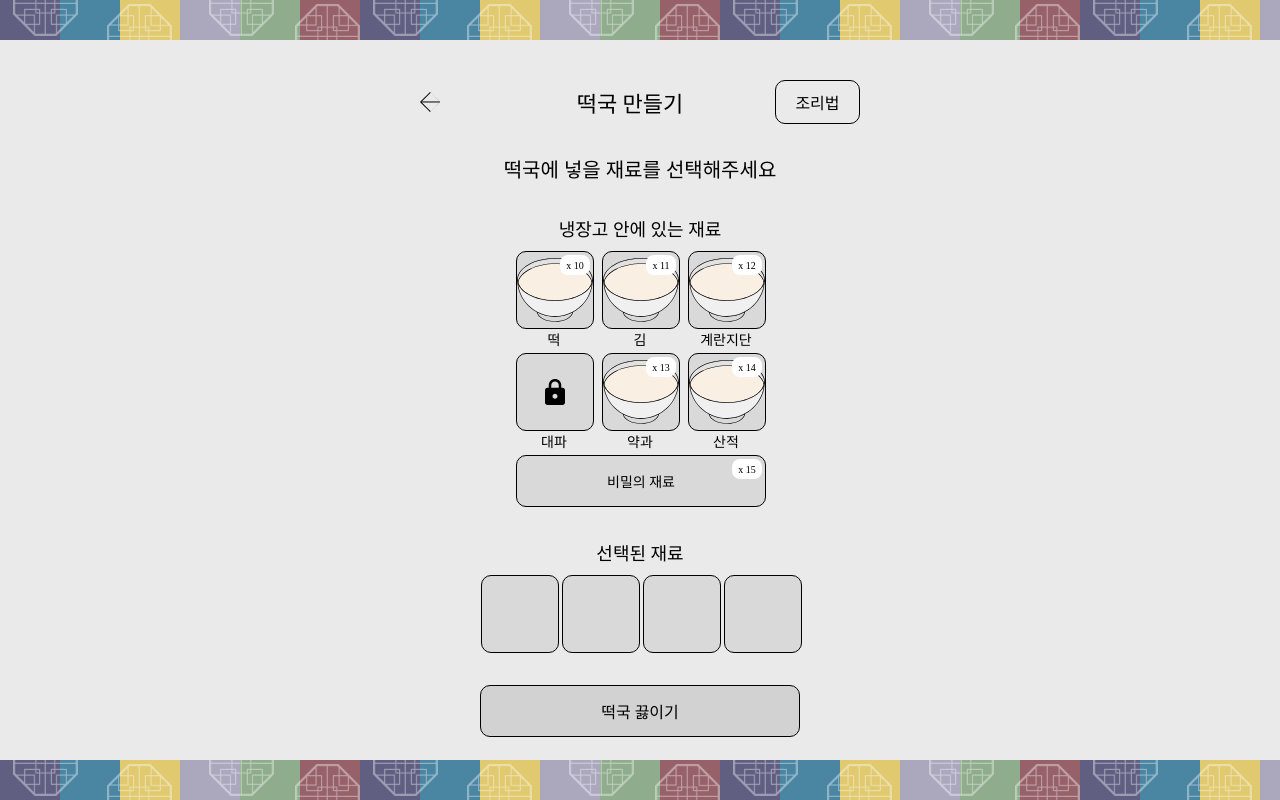
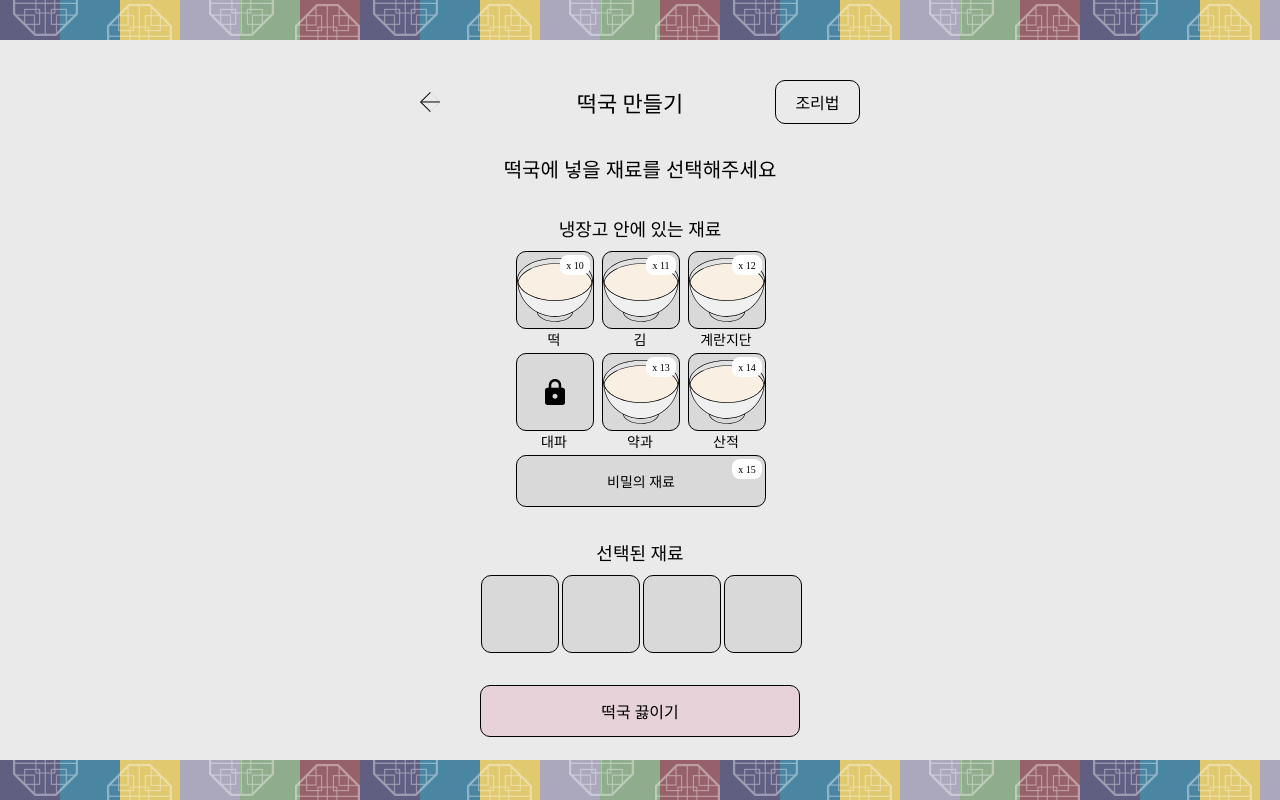
Before and after one commit to jangsumi/Making-Tteokguk-FE, a React (Vite) app: page /selectIngredient in a window 1280 px wide. Built offline with nearby package versions, Linux system fonts and the light colour scheme; a web font is replaced by a local one.

Commit message:
feat. 버튼 활성화/비활성화 구현

```diff
--- a/src/components/Button/Button.jsx
+++ b/src/components/Button/Button.jsx
@@ -2,11 +2,12 @@ import React from 'react';
 import * as styled from "./styles";
 import {useNavigate} from "react-router-dom";
 
-const Button = ({text, pageName}) => {
+const Button = ({active, text, pageName}) => {
     const navigate = useNavigate();
 
     return (
-        <styled.ButtonContainer onClick={()=>navigate(pageName)}>
+        <styled.ButtonContainer active={active}
+                                onClick={()=>active&&navigate(pageName)}>
             {text}
         </styled.ButtonContainer>
     );
--- a/src/components/Button/styles.jsx
+++ b/src/components/Button/styles.jsx
@@ -3,13 +3,13 @@ import styled from "styled-components";
 export const ButtonContainer = styled.div`
   width: calc(100% - 2px);
   max-width: 318px;
-  margin: auto;
+  margin: auto auto 0;
   height: 50px;
-  background: rgba(0, 0, 0, 0.1);
+  background: ${props=>props.active? "#E0AEBC":"#E6D2D8"};
   border: 1px solid #000000;
   border-radius: 10px;
   display: flex;
   justify-content: center;
   align-items: center;
-  cursor: pointer;
+  cursor: ${props=>props.actove? "pointer":"default"};
 `
--- a/src/pages/SelectIngredient/SelectIngredient.jsx
+++ b/src/pages/SelectIngredient/SelectIngredient.jsx
@@ -39,7 +39,7 @@ const SelectIngredient = () => {
                          onAddItem={(item) => onAddItem(item)}/>
                 <Selected userSelect={userSelect}
                           onRemoveItem={(item) => onRemoveItem(item)}/>
-                <Button text="떡국 끓이기" pageName="/making"/>
+                <Button text="떡국 끓이기" active={userSelect.length===4} pageName="/making"/>
             </styled.Container>
             {showRecipe && <RecipeModal close={() => setShowRecipe(false)}/>}
         </div>
--- a/src/pages/SelectIngredient/styles.jsx
+++ b/src/pages/SelectIngredient/styles.jsx
@@ -7,6 +7,7 @@ export const Container = styled.div`
   display: flex;
   flex-direction: column;
   gap: 32px;
+  //min-height: calc(100vh - 233px);
 `;
 export const Wrapper = styled.div`
   display: flex;
```
